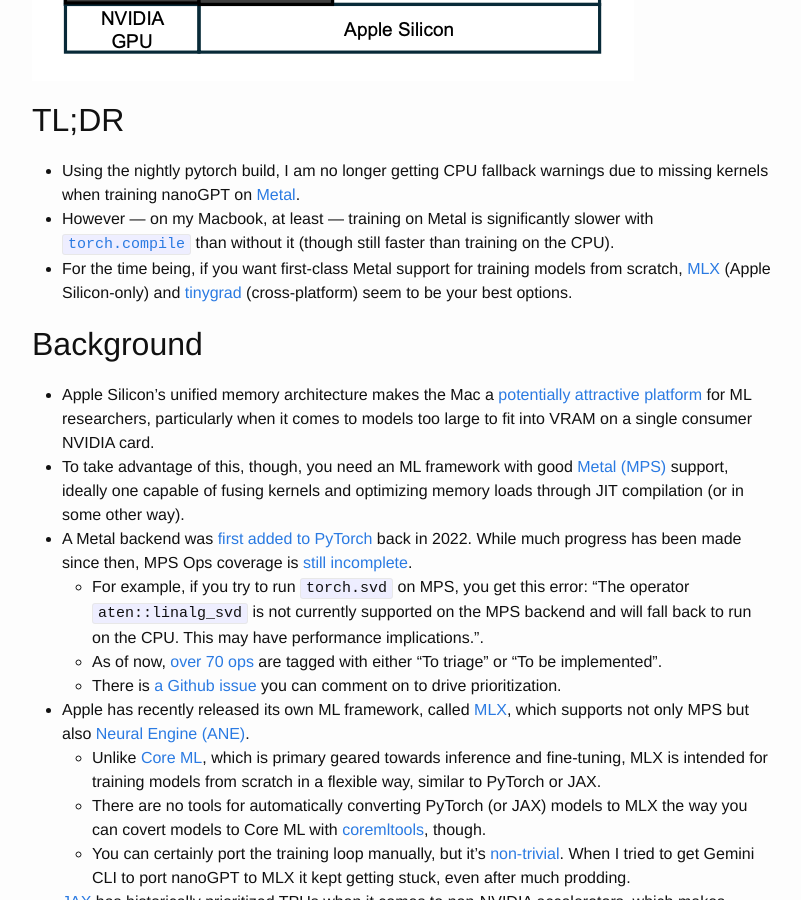
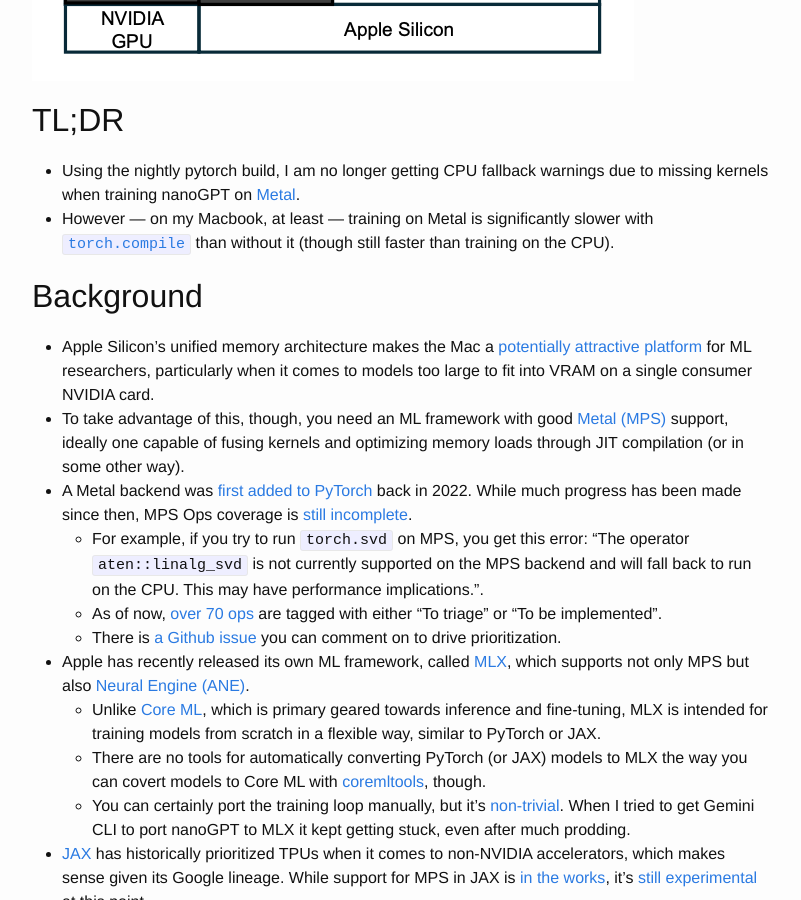
Before and after one commit to vglazer/vglazer.github.io, a Jekyll site: the page built from _posts/2025-09-16-state-of-training-on-metal.md, in a window 1280 px wide and 900 px high, scrolled down 389 px. Shown: the whole window, without its empty margins (238-1039 px from the left). Built offline with Jekyll 4.4.1, drawn with Linux system fonts in a browser that asks for light colours; nearby versions of some CDN libraries.

Commit message:
Removed questionable bullet

```diff
--- a/_posts/2025-09-16-state-of-training-on-metal.md
+++ b/_posts/2025-09-16-state-of-training-on-metal.md
@@ -12,7 +12,6 @@ categories: metal jax pytorch llms nanogpt tinygrad mlx ane asitop
 
 - Using the nightly pytorch build, I am no longer getting CPU fallback warnings due to missing kernels when training nanoGPT on [Metal](https://developer.apple.com/documentation/MetalPerformanceShaders).
 - However &mdash; on my Macbook, at least &mdash; training on Metal is significantly slower with [`torch.compile`](https://docs.pytorch.org/tutorials/intermediate/torch_compile_tutorial.html) than without it (though still faster than training on the CPU).
-- For the time being, if you want first-class Metal support for training models from scratch, [MLX](https://github.com/ml-explore/mlx) (Apple Silicon-only) and [tinygrad](https://github.com/tinygrad/tinygrad) (cross-platform) seem to be your best options.
 
 ## Background
 
```
